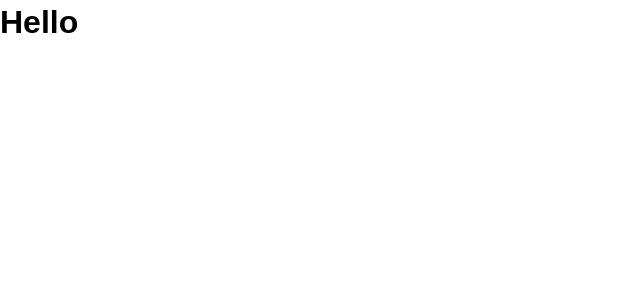
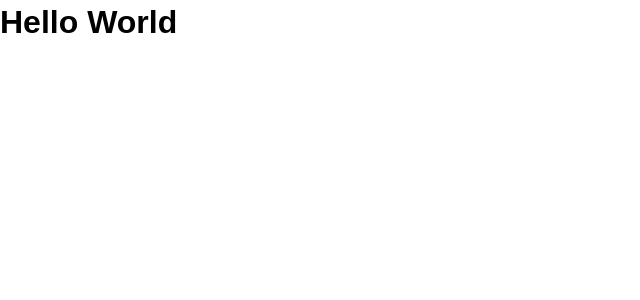
Before and after one commit to UsuallyChris/vue_tutorial, a Vue app: page / in a window 1280 px wide. Shown: the top 300 px of the page, without its empty margins (0-640 px from the left). Built offline with nearby package versions, Linux system fonts and the light colour scheme.

Commit message:
Created Todos component.

```diff
--- a/src/App.vue
+++ b/src/App.vue
@@ -1,6 +1,6 @@
 <template>
   <div id="app">
-    <h1>{{ msg }}</h1>
+    <h1>Hello World</h1>
   </div>
 </template>
 
@@ -13,7 +13,23 @@ export default {
   },
   data() {
     return {
-      msg: 'Hello'
+      todos: [
+        {
+          id: 1,
+          title: 'Todo One',
+          completed: false
+        },
+        {
+          id: 2,
+          title: 'Todo Two',
+          completed: true
+        },
+        {
+          id: 3,
+          title: 'Todo Three',
+          completed: false
+        }
+      ]
     }
   }
 }
```
Also changed, not shown: src/components/Todos.vue (added).
